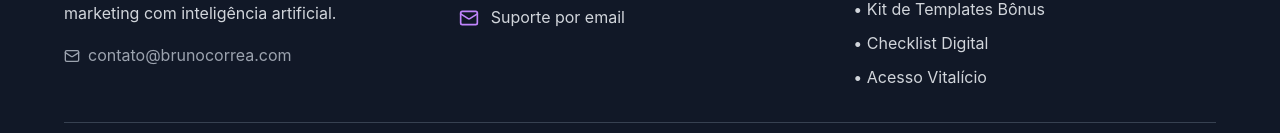
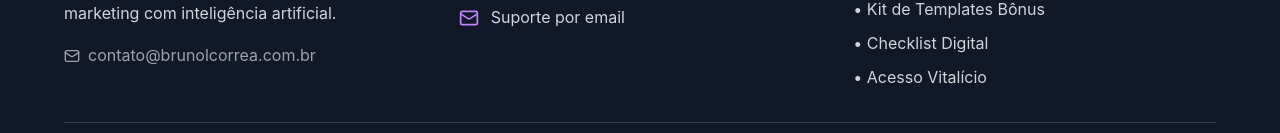
Before and after one commit to blcorrea/corretor-ia-landing, a React (Vite) app: page / in a window 1280 px wide. Shown: the part 8549-8682 px from the top of the page. Built offline with nearby package versions, Linux system fonts and the light colour scheme.

Commit message:
Adiciona fbq('track', 'Purchase')

```diff
--- a/src/components/Footer.tsx
+++ b/src/components/Footer.tsx
@@ -1,5 +1,7 @@
 import React from 'react';
 import { Mail, Shield, Clock } from 'lucide-react';
+
+declare const fbq: any;
 
 const Footer = () => {
   return (
@@ -19,7 +21,7 @@ const Footer = () => {
             </p>
             <div className="flex items-center gap-2 text-gray-400">
               <Mail className="w-4 h-4" />
-              <span>contato@brunocorrea.com</span>
+              <span>contato@brunolcorrea.com.br</span>
             </div>
           </div>
 
@@ -77,6 +79,7 @@ const Footer = () => {
               target="_blank"
               rel="noopener noreferrer"
               className="inline-block bg-white text-accent-600 font-bold py-3 px-8 rounded-lg hover:bg-gray-100 transition-colors"
+              onClick={() => fbq('track', 'Purchase')}
             >
               GARANTIR MINHA CÓPIA POR R$ 37
             </a>
--- a/src/components/Offer.tsx
+++ b/src/components/Offer.tsx
@@ -1,5 +1,7 @@
 import React from 'react';
 import { CheckCircle, Clock, Shield, Zap } from 'lucide-react';
+
+declare const fbq: any;
 
 const Offer = () => {
   return (
@@ -80,10 +82,12 @@ const Offer = () => {
                 target="_blank"
                 rel="noopener noreferrer"
                 className="relative block bg-gradient-to-r from-accent-500 to-accent-600 hover:from-accent-600 hover:to-accent-500 text-white font-bold py-6 px-12 rounded-lg shadow-xl hover:shadow-2xl transform hover:scale-105 transition-all duration-300 text-xl"
+                onClick={() => fbq('track', 'Purchase')}
               >
                 🚀 COMPRAR AGORA - ACESSO IMEDIATO
               </a>
             </div>
+
 
             {/* Security badges */}
             <div className="flex flex-wrap justify-center items-center gap-6 mt-6 text-sm text-gray-600">
```
